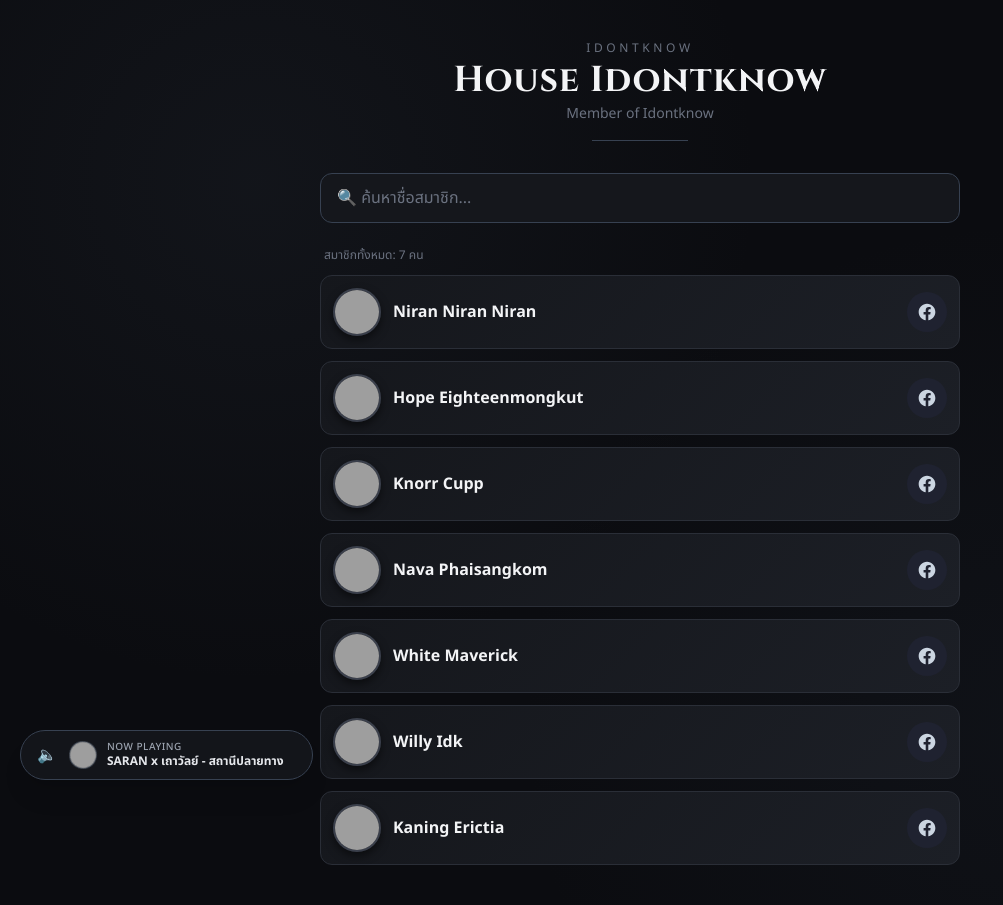
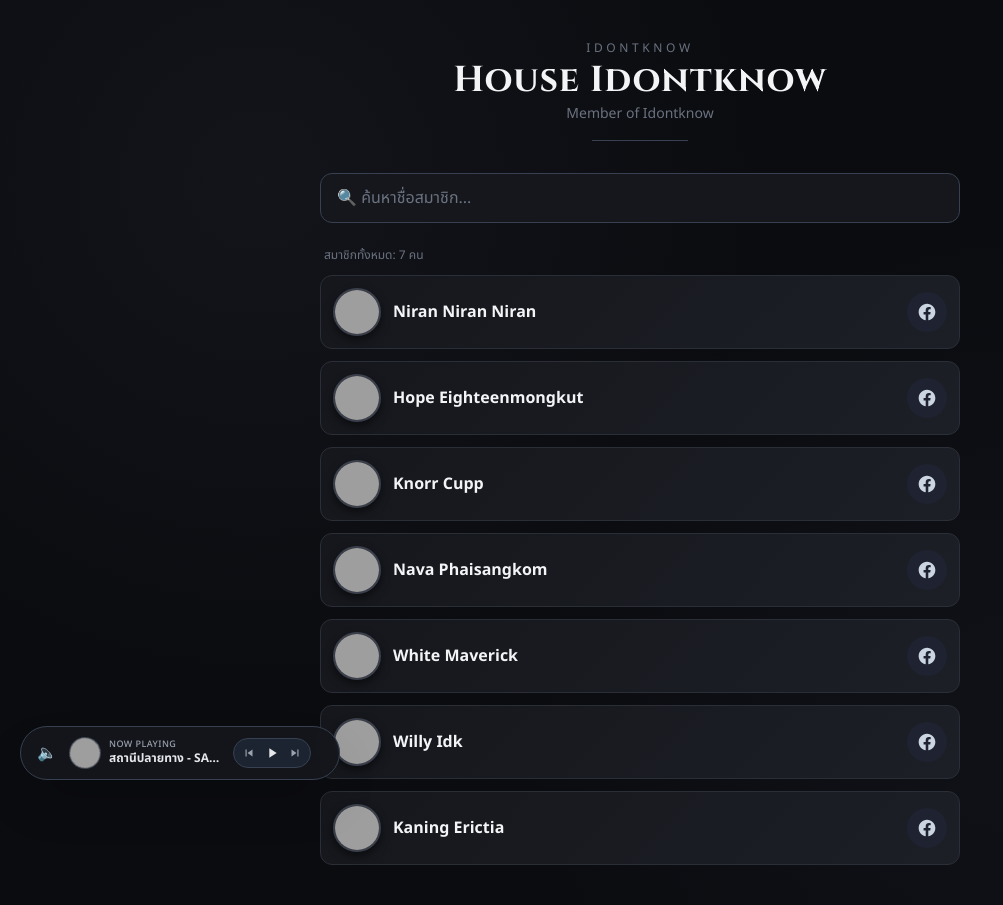
Before and after one commit to wisassitwinson-eng/fivem-family, a PHP site: page / in a window 1280 px wide. Shown: the whole page, without its empty margins (0-1003 px from the left). Run offline with PHP 8.4, Linux system fonts and the light colour scheme; data comes from the database, SQL or seed files in the repository; some libraries are stand-ins or nearby versions; grey boxes are pictures that could not be loaded.

Commit message:
Update index.php

```diff
--- a/index.php
+++ b/index.php
@@ -44,26 +44,21 @@ $conn->close();
         .card-row {
             background: linear-gradient(135deg, #15171c 0%, #1c1f26 100%);
             border: 1px solid #2a2e37;
-            /* เพิ่มความสมูทในการขยับเพิ่มขึ้นนิดนึง */
             transition: all 0.3s cubic-bezier(0.4, 0, 0.2, 1);
         }
 
         .card-row:hover {
-            /* 1. ปรับขอบตอนชี้ให้เป็นสีสว่างโทนดาร์กแบบพรีเมียม ไม่สว่างวาบเกินไป */
             border-color: #3f4452;
-            /* 2. เพิ่มมิติแสงเงาด้านล่างการ์ดให้ดูลอยเด่นขึ้นมาจากพื้นหลัง */
             box-shadow: 0 10px 20px rgba(0, 0, 0, 0.4);
             transform: translateY(-2px);
         }
 
         .avatar-ring {
             border: 2px solid #3a3f4b;
-            /* 3. เพิ่มมิติเงาหลังรูปโปรไฟล์ไม่ให้ดูแบนเรียบไปกับกล่อง */
             box-shadow: 0 4px 8px rgba(0, 0, 0, 0.5);
             transition: border-color 0.3s ease;
         }
 
-        /* 4. เมื่อเอาเมาส์ชี้ที่การ์ด ให้ขอบรูปโปรไฟล์สว่างรับกับขอบกล่องด้วย */
         .card-row:hover .avatar-ring {
             border-color: #52596b;
         }
@@ -163,31 +158,49 @@ $conn->close();
     <div id="youtube-player" class="hidden"></div>
     <script src="https://www.youtube.com/iframe_api"></script>
 
-    <div class="fixed bottom-5 left-5 z-50 flex items-center gap-3 bg-[#15171c]/90 border border-gray-700 py-2.5 px-4 rounded-full shadow-xl backdrop-blur-sm group transition-all duration-300 max-w-[280px] sm:max-w-[320px]">
-        <button id="music-toggle" class="text-gray-300 hover:text-white flex items-center gap-2 shrink-0" title="เปิด/ปิดเพลง">
-            <span id="music-icon" class="text-base transition-transform active:scale-90">🔈</span>
+    <div class="fixed bottom-5 left-5 z-50 flex items-center gap-3 bg-[#15171c]/95 border border-gray-700 py-2.5 px-4 rounded-full shadow-2xl backdrop-blur-md group transition-all duration-300 hover:scale-105 hover:border-gray-500 max-w-[320px] sm:max-w-[360px]">
+
+        <button id="mute-toggle" class="text-gray-300 hover:text-white flex items-center shrink-0 transition-transform active:scale-90" title="เปิด/ปิดเสียง">
+            <span id="music-icon" class="text-base">🔈</span>
         </button>
 
-        <div class="flex items-center gap-2.5 overflow-hidden">
+        <div class="flex items-center gap-2 overflow-hidden shrink-0">
             <img id="bgm-cover"
                  src="https://i.ytimg.com/vi/QgaZeV4GZaU/maxresdefault.jpg"
                  alt="Cover"
-                 class="w-7 h-7 rounded-full object-cover shrink-0 border border-gray-600 shadow-sm animate-[spin_10s_linear_infinite]">
+                 class="w-8 h-8 rounded-full object-cover shrink-0 border border-gray-600 shadow-sm animate-[spin_10s_linear_infinite]">
 
-            <div class="flex flex-col justify-center overflow-hidden">
-                <span class="text-[10px] text-gray-400 font-medium leading-none tracking-wider uppercase">Now Playing</span>
-                <span id="bgm-title" class="text-xs font-semibold text-gray-200 truncate leading-tight mt-0.5">SARAN x เถาวัลย์ - สถานีปลายทาง</span>
+            <div class="flex flex-col justify-center overflow-hidden w-24 sm:w-28">
+                <span class="text-[9px] text-gray-400 font-medium leading-none tracking-wider uppercase">Now Playing</span>
+                <span id="bgm-title" class="text-xs font-semibold text-gray-200 truncate leading-tight mt-0.5">สถานีปลายทาง - SARAN</span>
             </div>
         </div>
 
+        <div class="flex items-center gap-1.5 shrink-0 bg-gray-800/80 px-2 py-1 rounded-full border border-gray-700">
+            <button id="prev-btn" class="text-gray-400 hover:text-white transition-colors active:scale-90" title="เพลงก่อนหน้า">
+                <svg xmlns="http://www.w3.org/2000/svg" class="w-3.5 h-3.5 fill-current" viewBox="0 0 24 24"><path d="M6 6h2v12H6zm3.5 6l8.5 6V6z"/></svg>
+            </button>
+
+            <button id="play-pause-btn" class="text-gray-200 hover:text-white transition-transform active:scale-90 w-5 h-5 flex items-center justify-center" title="เล่น / หยุด">
+                <svg id="play-icon" xmlns="http://www.w3.org/2000/svg" class="w-4 h-4 fill-current block" viewBox="0 0 24 24"><path d="M8 5v14l11-7z"/></svg>
+                <svg id="pause-icon" xmlns="http://www.w3.org/2000/svg" class="w-4 h-4 fill-current hidden" viewBox="0 0 24 24"><path d="M6 19h4V5H6v14zm8-14v14h4V5h-4z"/></svg>
+            </button>
+
+            <button id="next-btn" class="text-gray-400 hover:text-white transition-colors active:scale-90" title="เพลงถัดไป">
+                <svg xmlns="http://www.w3.org/2000/svg" class="w-3.5 h-3.5 fill-current" viewBox="0 0 24 24"><path d="M6 18l8.5-6L6 6v12zM16 6v12h2V6h-2z"/></svg>
+            </button>
+        </div>
+
         <input type="range" id="volume-slider" min="0" max="100" value="30"
-            class="w-0 opacity-0 group-hover:w-16 sm:group-hover:w-20 group-hover:opacity-100 group-hover:ml-1 h-1 bg-gray-700 rounded-lg appearance-none cursor-pointer accent-gray-400 transition-all duration-300 shrink-0"
+            class="w-0 opacity-0 group-hover:w-14 sm:group-hover:w-16 group-hover:opacity-100 group-hover:ml-0.5 h-1 bg-gray-700 rounded-lg appearance-none cursor-pointer accent-gray-400 transition-all duration-300 shrink-0"
             title="ปรับระดับเสียง">
     </div>
 
     <script>
         let player;
         let isPlaying = false;
+        let isMuted = false;
+        let previousVolume = 30;
 
         function onYouTubeIframeAPIReady() {
             player = new YT.Player('youtube-player', {
@@ -201,37 +214,62 @@ $conn->close();
                     'controls': 0
                 },
                 events: {
-                    'onReady': onPlayerReady
+                    'onReady': onPlayerReady,
+                    'onStateChange': onPlayerStateChange
                 }
             });
         }
 
         function onPlayerReady(event) {
-            const toggleBtn = document.getElementById('music-toggle');
+            const muteBtn = document.getElementById('mute-toggle');
+            const playPauseBtn = document.getElementById('play-pause-btn');
+            const prevBtn = document.getElementById('prev-btn');
+            const nextBtn = document.getElementById('next-btn');
             const icon = document.getElementById('music-icon');
             const volumeSlider = document.getElementById('volume-slider');
 
             event.target.setVolume(30);
             volumeSlider.value = 30;
 
-            toggleBtn.addEventListener('click', () => {
+            // กดปุ่ม เล่น/หยุด เพลง
+            playPauseBtn.addEventListener('click', () => {
                 if (!isPlaying) {
                     player.playVideo();
-                    updateIcon(volumeSlider.value);
-                    isPlaying = true;
                 } else {
                     player.pauseVideo();
-                    icon.innerText = '🔈';
-                    isPlaying = false;
                 }
+            });
+
+            // กดปุ่มปิดเสียง / เปิดเสียง (Mute/Unmute)
+            muteBtn.addEventListener('click', () => {
+                if (!isMuted) {
+                    previousVolume = volumeSlider.value > 0 ? volumeSlider.value : 30;
+                    player.setVolume(0);
+                    volumeSlider.value = 0;
+                    icon.innerText = '🔇';
+                    isMuted = true;
+                } else {
+                    player.setVolume(previousVolume);
+                    volumeSlider.value = previousVolume;
+                    updateIcon(previousVolume);
+                    isMuted = false;
+                }
+            });
+
+            // กดปุ่มเปลี่ยนเพลง (เนื่องจากใส่เพลงเดียว ระบบจะเริ่มเล่นเพลงเดิมใหม่ตั้งแต่ต้น)
+            nextBtn.addEventListener('click', () => {
+                player.nextVideo();
+            });
+
+            prevBtn.addEventListener('click', () => {
+                player.previousVideo();
             });
 
             volumeSlider.addEventListener('input', (e) => {
                 const vol = e.target.value;
                 player.setVolume(vol);
-                if (isPlaying) {
-                    updateIcon(vol);
-                }
+                if (vol > 0) isMuted = false;
+                updateIcon(vol);
             });
 
             function updateIcon(vol) {
@@ -244,6 +282,27 @@ $conn->close();
                 } else {
                     icon.innerText = '🔊';
                 }
+            }
+        }
+
+        // คอยเช็คสถานะจาก YouTube ถ้าเล่นให้เปลี่ยนรูปเป็นปุ่มหยุด ถ้าหยุดให้เปลี่ยนเป็นปุ่มเล่น
+        function onPlayerStateChange(event) {
+            const playIcon = document.getElementById('play-icon');
+            const pauseIcon = document.getElementById('pause-icon');
+            const cover = document.getElementById('bgm-cover');
+
+            if (event.data === YT.PlayerState.PLAYING) {
+                isPlaying = true;
+                playIcon.classList.add('hidden');
+                pauseIcon.classList.remove('hidden');
+                pauseIcon.classList.add('block');
+                cover.style.animationPlayState = 'running';
+            } else {
+                isPlaying = false;
+                playIcon.classList.remove('hidden');
+                playIcon.classList.add('block');
+                pauseIcon.classList.add('hidden');
+                cover.style.animationPlayState = 'paused';
             }
         }
     </script>
@@ -287,7 +346,6 @@ $conn->close();
                     <p class="font-bold text-gray-100 truncate">${name}</p>
                 </a>` : `<p class="font-bold text-gray-100 truncate">${name}</p>`;
 
-                /* คงคลาสเดิมไว้ทั้งหมดเพื่อความเสถียรของระบบ JavaScript ค้นหา */
                 return `
         <div class="card-row rounded-xl p-3 flex items-center justify-between gap-3">
             <div class="flex items-center gap-3 min-w-0">
```
